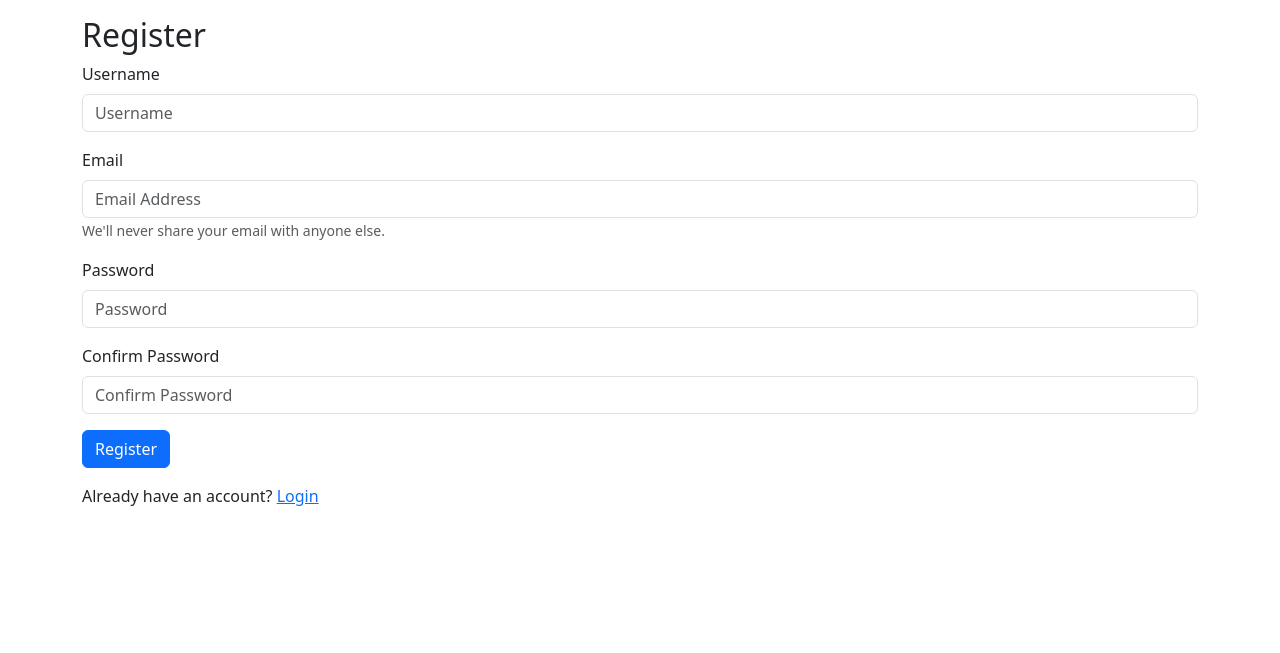
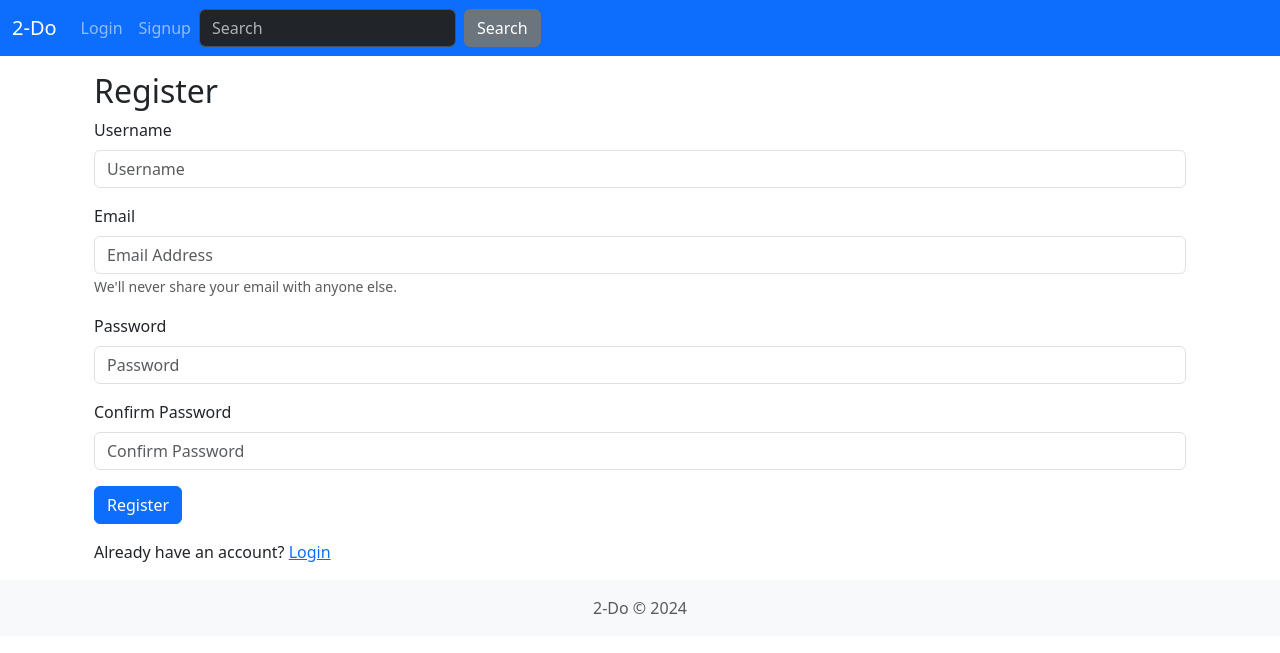
Before and after one commit to kevinkoech357/CODSOFT, a Flask app: page /register in a window 1280 px wide. Shown: the top 653 px of the page. Run offline with Flask 3, Linux system fonts and the light colour scheme; some libraries are stand-ins or nearby versions.

Commit message:
add render_messages to base.html and style index.html

```diff
--- a/2-Do/app/templates/base.html
+++ b/2-Do/app/templates/base.html
@@ -1,55 +1,73 @@
 <!DOCTYPE html>
 <html lang="en">
 <head>
-  {% block head %}
+    {% block head %}
     <!-- Required meta tags -->
-    <meta charset="utf-8" />
-    <meta name="viewport" content="width=device-width, initial-scale=1, shrink-to-fit=no" />
-    <!-- <link rel="stylesheet" href="{{ url_for('static', filename='css/bootstrap.min.css') }}"> -->
+    <meta charset="utf-8">
+    <meta name="viewport" content="width=device-width, initial-scale=1, shrink-to-fit=no">
 
-    {{ bootstrap.load_css() }}
+    {% block styles %}
+        <!-- Bootstrap CSS -->
+        {{ bootstrap.load_css() }}
+    {% endblock %}
 
-    <title>2-Do</title>
-  {% endblock %}
+    <title>{% block title %}Your page title{% endblock %}</title>
+    {% endblock %}
 </head>
 <body>
-  <!-- Page content -->
-  {% block content %}
-    {% from 'bootstrap5/nav.html' import render_nav_item %}
-
-    <nav class="navbar navbar-expand-lg navbar-light bg-light">
-      <a class="navbar-brand" href="{{ url_for('user.home') }}">2-Do</a>
-
-      <div class="navbar-nav mr-auto">
-        {{ render_nav_item('index', 'Home') }}
-        {{ render_nav_item('', 'About') }}
-      </div>
-
-      {% if current_user.is_authenticated %}
-        <div class="navbar-nav ml-auto">
-          {{ render_nav_item('logout', 'Logout') }}
+    <nav class="navbar navbar-expand-lg bg-primary" data-bs-theme="dark">
+        <div class="container-fluid">
+            <a class="navbar-brand" href='/home'>2-Do</a>
+            <button class="navbar-toggler" type="button" data-bs-toggle="collapse" data-bs-target="#navbarColor01" aria-controls="navbarColor01" aria-expanded="false" aria-label="Toggle navigation">
+                <span class="navbar-toggler-icon"></span>
+            </button>
+            <div class="collapse navbar-collapse" id="navbarColor01">
+                <ul class="navbar-nav ml-auto">
+                    {% if current_user.is_authenticated != True %}
+                        <li class="nav-item">
+                            <a class="nav-link" href="{{ url_for('auth.login') }}">Login</a>
+                        </li>
+                        <li class="nav-item">
+                            <a class="nav-link" href="{{ url_for('auth.register') }}">Signup</a>
+                        </li>
+                    {% else %}
+                        <li class="nav-item">
+                            <a class="nav-link" href="{{ url_for('auth.logout') }}">Logout</a>
+                        </li>
+                    {% endif %}
+                </ul>
+               <form class="d-flex" method="get" action="{{ url_for('user.search') }}">
+                <input class="form-control me-sm-2" type="search" name="query" placeholder="Search" style="color: #000;">
+                <button class="btn btn-secondary my-2 my-sm-0" type="submit">Search</button>
+              </form>
+            </div>
         </div>
-      {% else %}
-        <div class="navbar-nav ml-auto">
-          {{ render_nav_item('auth.login', 'Login') }}
-          {{ render_nav_item('auth.register', 'Signup') }}
-        </div>
-      {% endif %}
     </nav>
 
-    {% from 'bootstrap4/utils.html' import render_messages %}
+    <!-- Render flashed messages -->
+    {% from 'bootstrap5/utils.html' import render_messages %}
+
     {{ render_messages(dismissible=True) }}
 
-    <main>...</main>
+    <!-- Page content -->
+    <div class="container mt-3">
+        {% block content %}{% endblock %}
+    </div>
 
-    <footer class="mt-5 text-center">
-      <p>&copy; 2024 2-Do. All rights reserved.</p>
+    <!-- Footer -->
+    <footer class="footer mt-auto py-3 bg-light text-center">
+        <div class="container">
+            <span class="text-muted">2-Do &copy; 2024</span>
+        </div>
     </footer>
-  {% endblock %}
 
-  {% block scripts %}
-    <!-- Optional JavaScript -->
-    {{ bootstrap.load_js() }}
-  {% endblock %}
+    {% block scripts %}
+        <!-- JavaScript -->
+        {{ bootstrap.load_js() }}
+    {% endblock %}
+
+    <!-- HTMX -->
+    <script src="https://unpkg.com/htmx.org@1.9.10"></script>
+
 </body>
 </html>
```
Also changed, not shown: 2-Do/app/templates/index.html (+37 -0 lines).
